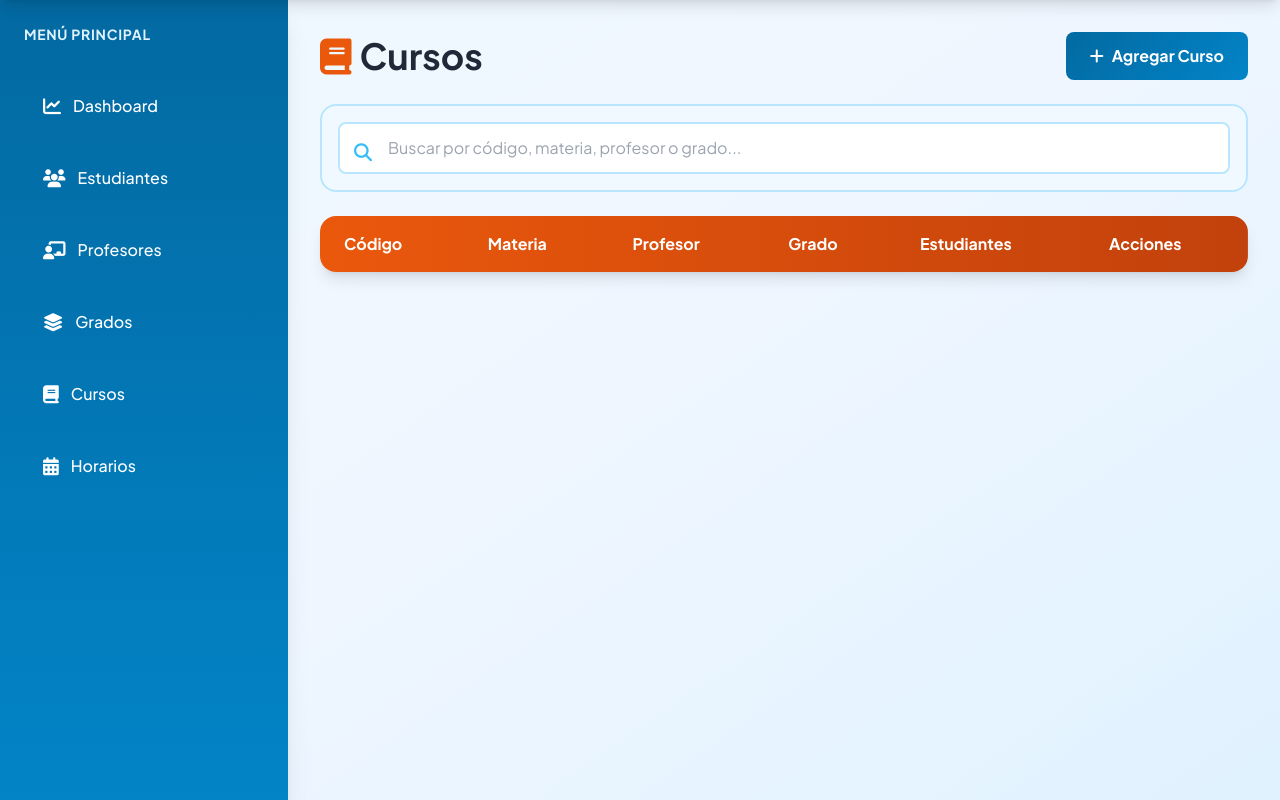
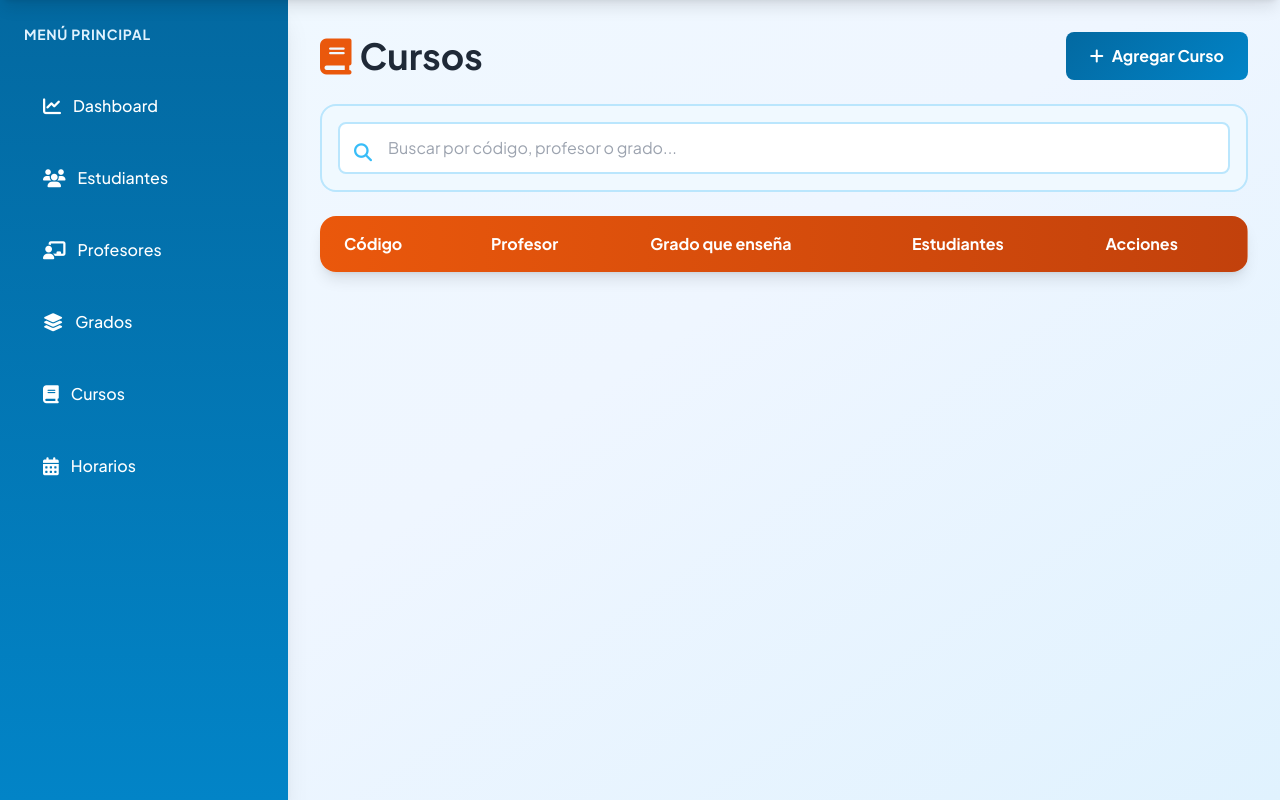
Before and after one commit to bismarb/coleg, a Flask app: page /courses in a window 1280 px wide. Shown: the part 84-884 px from the top of the page. Run offline with Flask 3, Linux system fonts and the light colour scheme; a user stored in the database is signed in; lists and menus that the app fills with data are empty; some libraries are stand-ins or nearby versions.

Commit message:
Update courses table to remove subject and clarify grade information
Removed "Materia" column and updated "Grado" to "Grado que enseña" in the courses table, adjusting search functionality and colspan accordingly.

Replit-Commit-Author: Agent
Replit-Commit-Session-Id: 6c29dedf-a5d0-4867-8194-dba4f988ca98
Replit-Commit-Checkpoint-Type: full_checkpoint
Replit-Commit-Event-Id: fd8a96a6-8c81-447f-982c-1ff052b575ad
Replit-Commit-Screenshot-Url: https://storage.googleapis.com/screenshot-production-us-central1/81a919ab-7509-4977-9993-cf3b59151fee/6c29dedf-a5d0-4867-8194-dba4f988ca98/IOm0qHY

```diff
--- a/templates/courses.html
+++ b/templates/courses.html
@@ -14,7 +14,7 @@
     <div class="bg-sky-50 rounded-2xl p-4 border-2 border-sky-200">
         <div class="relative">
             <i class="fas fa-search absolute left-4 top-4 text-sky-400 text-lg"></i>
-            <input type="text" id="searchInput" placeholder="Buscar por código, materia, profesor o grado..." class="w-full pl-12 pr-4 py-3 bg-white border-2 border-sky-200 rounded-lg focus:outline-none focus:border-sky-500 text-gray-800" onkeyup="filterCourses()">
+            <input type="text" id="searchInput" placeholder="Buscar por código, profesor o grado..." class="w-full pl-12 pr-4 py-3 bg-white border-2 border-sky-200 rounded-lg focus:outline-none focus:border-sky-500 text-gray-800" onkeyup="filterCourses()">
         </div>
     </div>
 
@@ -23,18 +23,16 @@
             <thead class="bg-gradient-to-r from-orange-600 to-orange-700 text-white">
                 <tr>
                     <th class="px-6 py-4 text-left">Código</th>
-                    <th class="px-6 py-4 text-left">Materia</th>
                     <th class="px-6 py-4 text-left">Profesor</th>
-                    <th class="px-6 py-4 text-left">Grado</th>
+                    <th class="px-6 py-4 text-left">Grado que enseña</th>
                     <th class="px-6 py-4 text-left">Estudiantes</th>
                     <th class="px-6 py-4 text-left">Acciones</th>
                 </tr>
             </thead>
             <tbody class="divide-y" id="courseTableBody">
                 {% for course in courses %}
-                <tr class="hover:bg-sky-50 course-row" data-searchtext="{{ course.course_code.lower() }} {{ course.subject.name.lower() }} {{ course.teacher.user.name.lower() }} {{ course.grade_rel.name.lower() }}">
+                <tr class="hover:bg-sky-50 course-row" data-searchtext="{{ course.course_code.lower() }} {{ course.teacher.user.name.lower() }} {{ course.grade_rel.name.lower() }}">
                     <td class="px-6 py-4 font-semibold">{{ course.course_code }}</td>
-                    <td class="px-6 py-4 text-sm">{{ course.subject.name }}</td>
                     <td class="px-6 py-4 text-sm">{{ course.teacher.user.name }}</td>
                     <td class="px-6 py-4 text-sm">{{ course.grade_rel.name }}</td>
                     <td class="px-6 py-4 text-sm">
@@ -144,7 +142,7 @@ function filterCourses() {
         if (!tbody.querySelector('.no-results')) {
             const noResultsRow = document.createElement('tr');
             noResultsRow.className = 'no-results';
-            noResultsRow.innerHTML = '<td colspan="6" class="px-6 py-8 text-center text-gray-500"><i class="fas fa-search mr-2"></i>No se encontraron cursos</td>';
+            noResultsRow.innerHTML = '<td colspan="5" class="px-6 py-8 text-center text-gray-500"><i class="fas fa-search mr-2"></i>No se encontraron cursos</td>';
             tbody.appendChild(noResultsRow);
         }
     } else {
```
Also changed, not shown: 1 other file.
